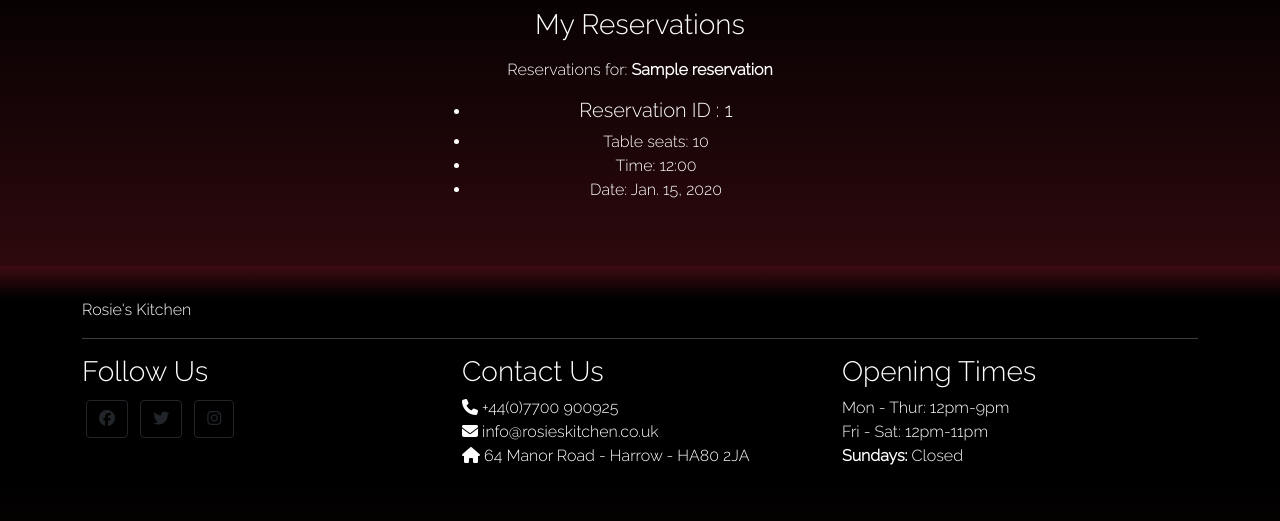
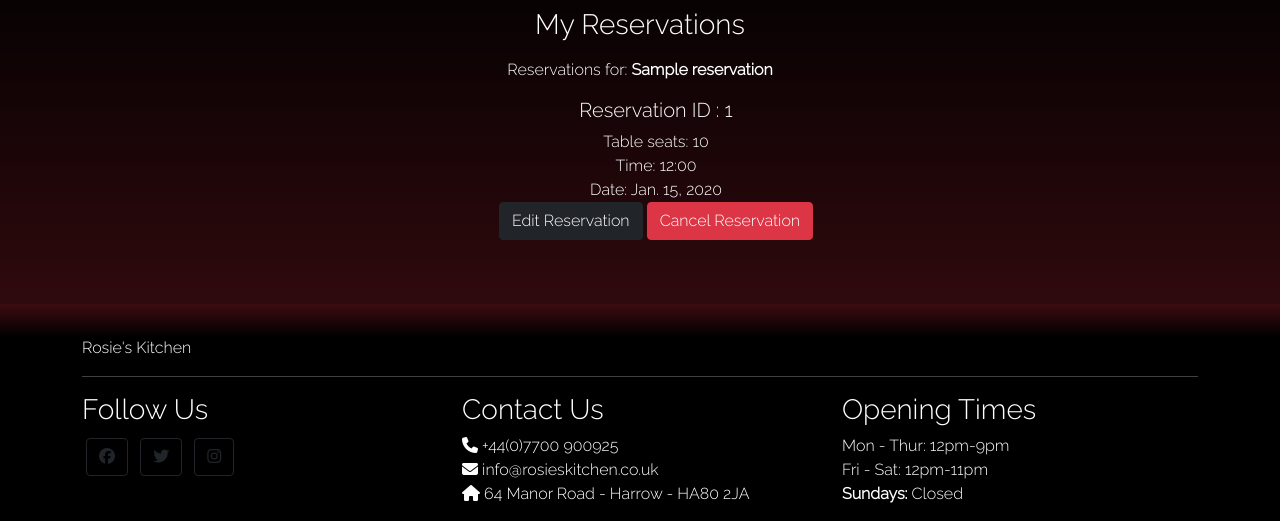
Before and after one commit to KyrianU/Rosies-Kitchen, a Django app: page /reservation/my_reservation/ in a window 1280 px wide. Shown: the part 56-577 px from the top of the page. Run offline with Django 3.2, Linux system fonts and the light colour scheme; a user stored in the database is signed in; tables that the repository leaves empty hold one stand-in row (values such as "Sample post"); parts of the project's set-up code (start-up, migrations or seed data) failed here and were passed over; some libraries are stand-ins or nearby versions.

Commit message:
fixed bug on the edit_reservation and delete_reservation template

```diff
--- a/reservation/templates/my_reservation.html
+++ b/reservation/templates/my_reservation.html
@@ -18,26 +18,27 @@
                     <ul class="reservation-list text-center" id="{{ reservation.reservation_id }}">
                         <li class="res-item">
                             <h5>Reservation ID : {{ reservation.reservation_id }} </h5>
-                        </li>
+
                         <li class="res-item">Table seats: {{ reservation.table_seats }} </li>
                         <li class="res-item">Time: {{ reservation.time }} </li>
-                        <li class="res-iten">Date: <span class="res-date"
+                        <li class="res-item">Date: <span class="res-date"
                             id="{{ reservation.date_booked }}">{{ reservation.date }}</span>
                         </li>
-                        {% comment %}
+
                         <div class="text-center">
-                            <a href="{% url 'edit_reservation' %}"
-                                class="btn btn-primary">Edit Reservation</a>
-                            <a href="{url 'delete_reservation' %}"
-                                class="btn btn-warning">Cancel Reservation</a>
+                            <a href="{% url 'edit_reservation' reservation.reservation_id %}"
+                                class="btn btn-dark">Edit Reservation</a>
+                            <a href="{% url 'delete_reservation' reservation.reservation_id %}"
+                                class="btn btn-danger">Cancel Reservation</a>
                         </div>
-                        {% endcomment %}
+
                     </ul>
                 </div>
+
                 {% endfor %}
+
             </div>
         </div>
     </div>
 </div>
-
 {% endblock %}
--- a/reservation/urls.py
+++ b/reservation/urls.py
@@ -7,9 +7,9 @@ urlpatterns = [
     path('', views.ReservationFormView.as_view(), name='reservation'),
     path('my_reservation/', views.ManageReservation.as_view(),
          name='my_reservation'),
-    path('edit_reservation/', views.ReservationEdit.as_view(),
+    path('update/<int:pk>/', views.ReservationEdit.as_view(),
          name='edit_reservation'),
-    path('delete_reservation/', views.ReservationDelete.as_view(),
+    path('delete_reservation/<int:pk>/', views.ReservationDelete.as_view(),
          name='delete_reservation')
 
 ]
--- a/reservation/views.py
+++ b/reservation/views.py
@@ -46,11 +46,12 @@ class ReservationEdit(SuccessMessageMixin, UpdateView):
     model = Reservation
     form_class = ReservationForm
     template_name = 'edit_reservation.html'
-    reservation_sucess = 'my_reservations'
+    success_url = reverse_lazy('my_reservation')
     reservation_message = 'Reservation Updated!'
 
 
 # Delete selected or all reservations
 class ReservationDelete(SuccessMessageMixin, DeleteView):
     model = Reservation
-    reservation_success = reverse_lazy('my_reservations')
+    template_name = 'delete_reservation.html'
+    success_url = reverse_lazy('my_reservation')
--- a/static/css/base.css
+++ b/static/css/base.css
@@ -49,3 +49,10 @@ footer {
     flex-flow: row wrap;
 
 }
+
+/* Reservation */
+
+.res-item,
+.res-date {
+    list-style: none;
+}
--- a/templates/account/logout.html
+++ b/templates/account/logout.html
@@ -8,7 +8,7 @@
 <hr>
 <h2 class="logo-font mb-4">{% trans "Sign Out" %}</h2>
 <hr>
-<p>{% trans 'Are you sure you want to sign out?' %}</p>
+<p class="text-center">{% trans 'Are you sure you want to sign out?' %}</p>
 
 <form method="post" action="{% url 'account_logout' %}">
   {% csrf_token %}
```
Also changed, not shown: TESTING.md (added, +9 -0 lines), reservation/templates/delete_reservation.html (+7 -4 lines), reservation/templates/edit_reservation.html (+5 -5 lines), templates/food_menu.html (+7 -7 lines).
